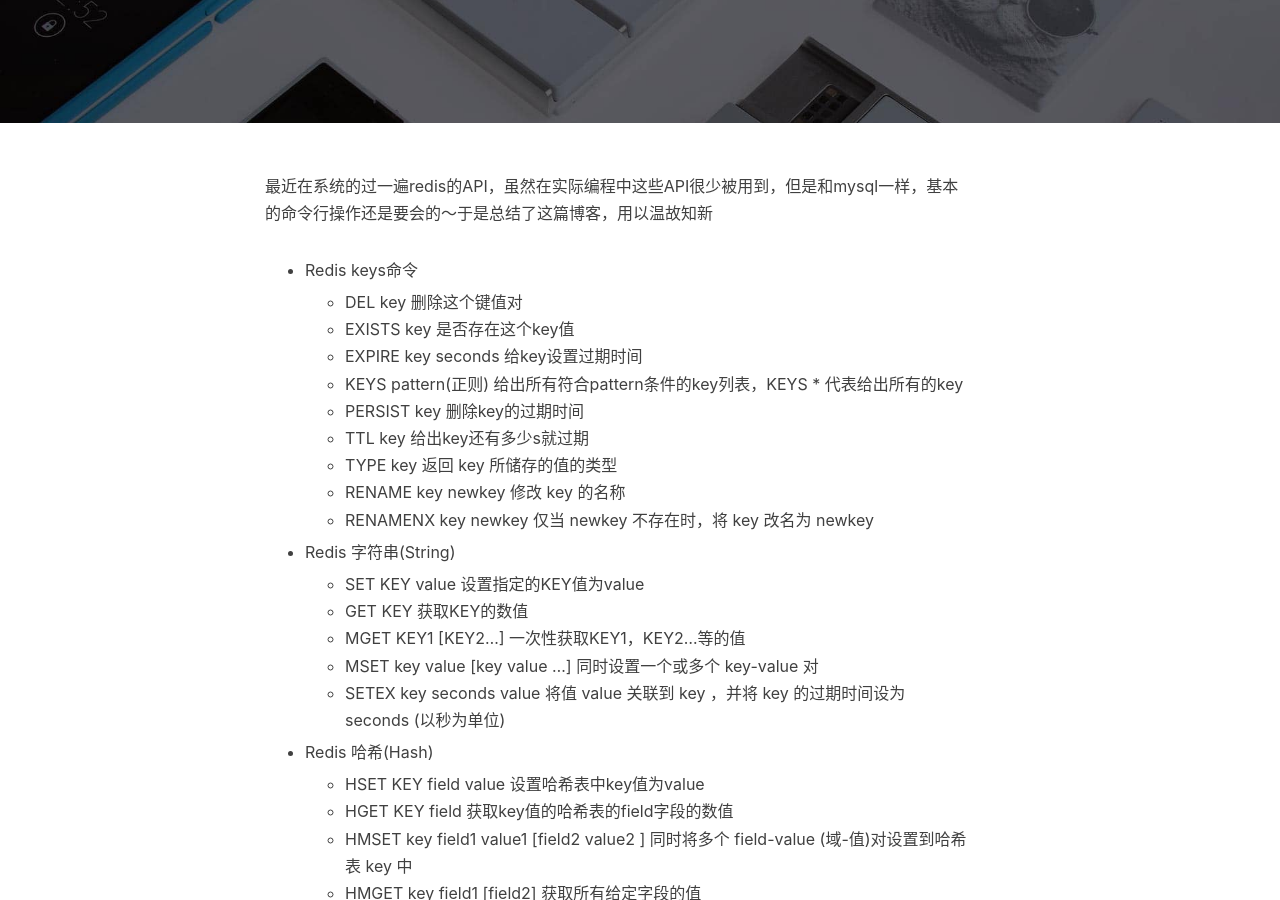
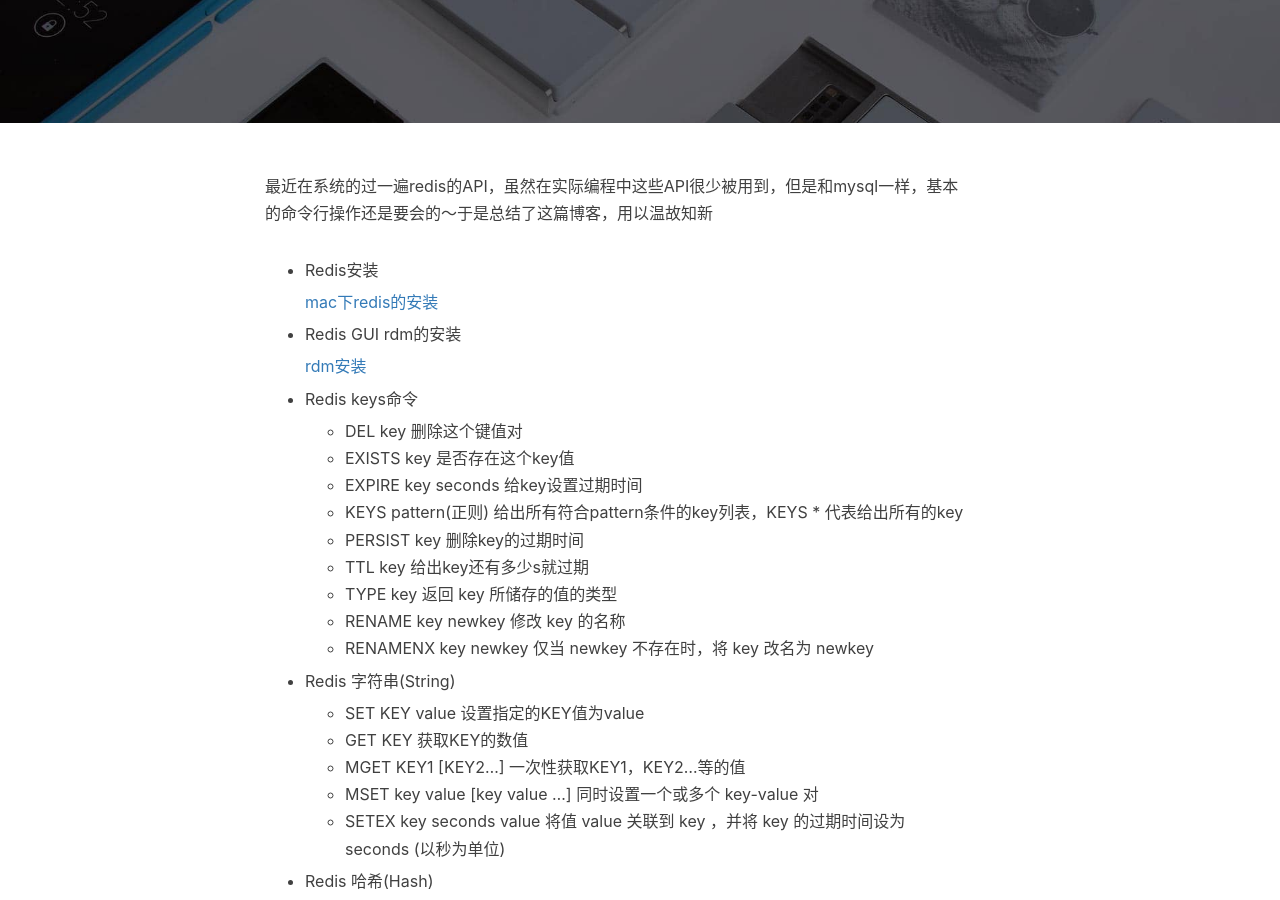
Before and after one commit to mickey0524/mickey0524.github.io, a Jekyll site: the page built from _posts/2017-11-18-redis-learn.md, in a window 1280 px wide and 900 px high, scrolled down 400 px. Built offline with Jekyll 4.4.1, drawn with Linux system fonts in a browser that asks for light colours; nearby versions of some CDN libraries; comment, search, counter and statistics services are not loaded.

Commit message:
feat(redis): 增加redis的安装和rdm的安装

```diff
--- a/_posts/2017-11-18-redis-learn.md
+++ b/_posts/2017-11-18-redis-learn.md
@@ -10,6 +10,14 @@
 ---
 
 最近在系统的过一遍redis的API，虽然在实际编程中这些API很少被用到，但是和mysql一样，基本的命令行操作还是要会的～于是总结了这篇博客，用以温故知新
+
+* Redis安装
+
+  [mac下redis的安装](http://www.jianshu.com/p/6b5eca8d908b)
+
+* Redis GUI rdm的安装
+
+  [rdm安装](http://www.jianshu.com/p/214baa511f2e)
 
 * Redis keys命令
 
```
